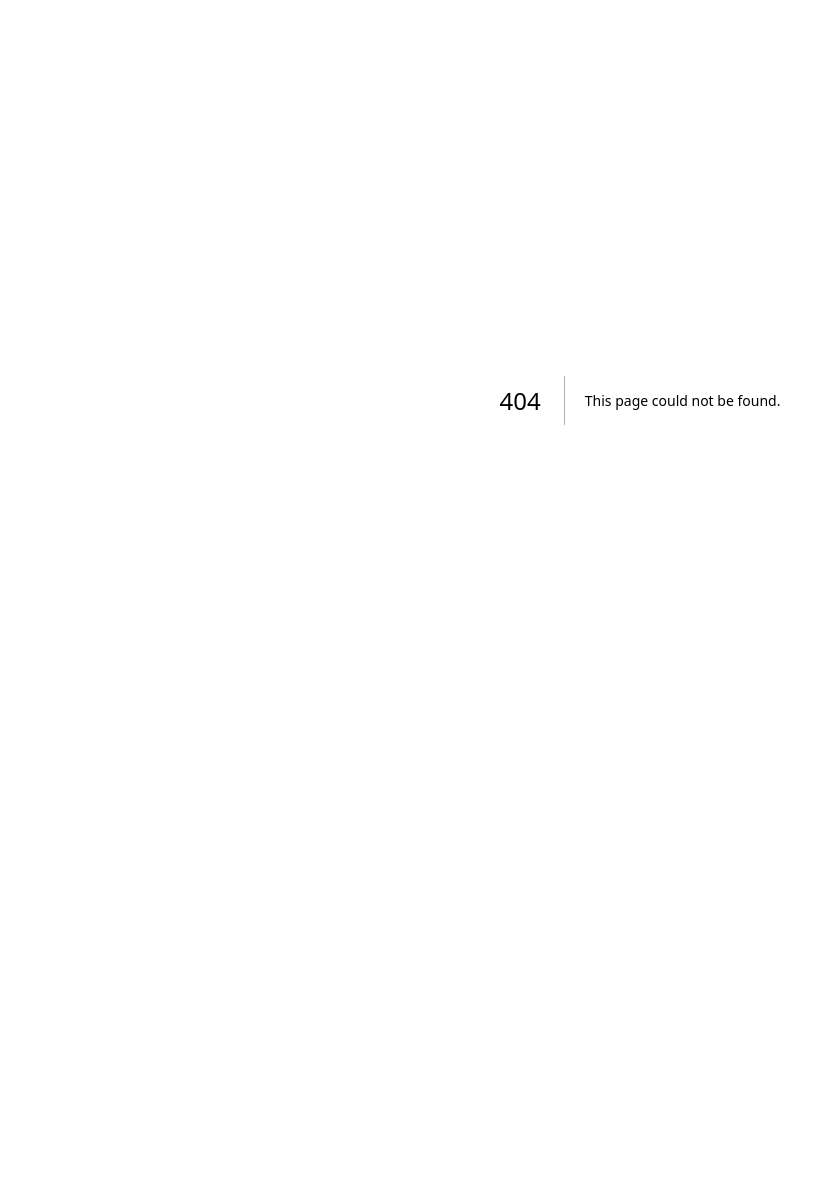
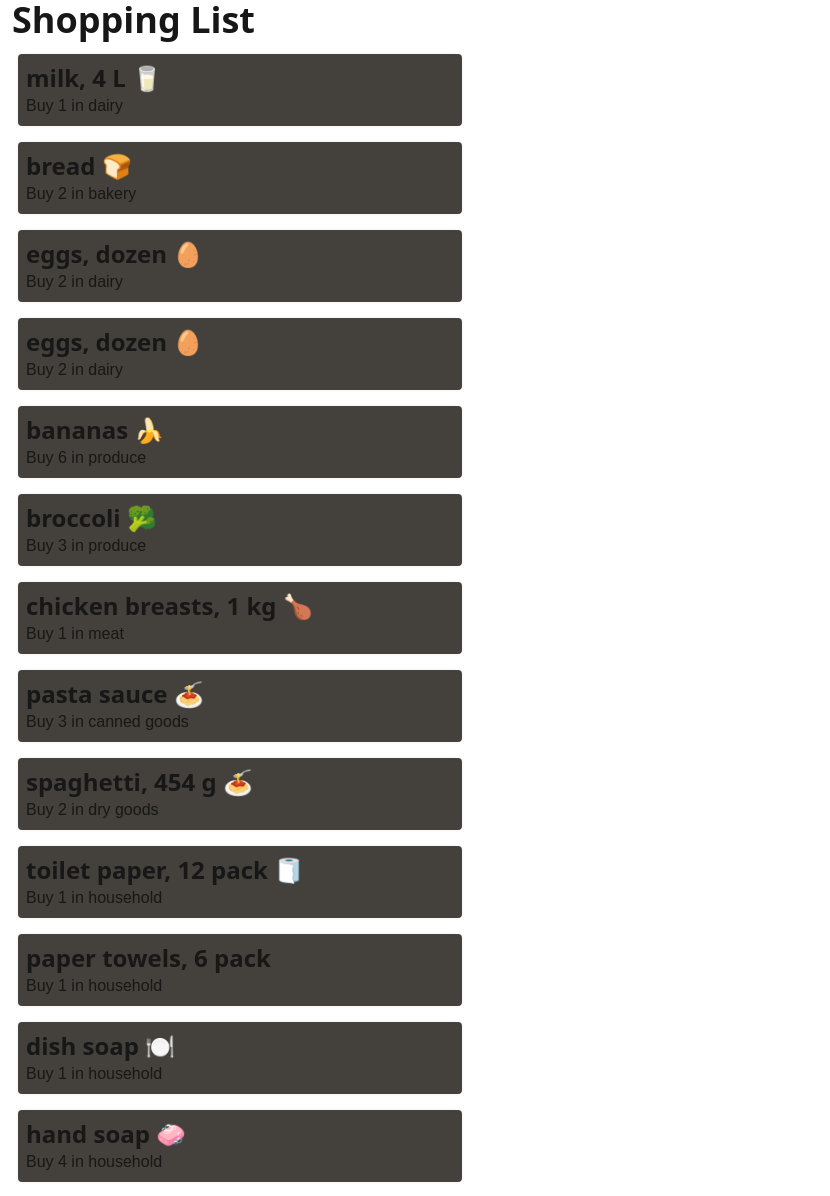
Before and after one commit to stranzn/cprg306-assignments, a Next.js app: page /week-3 in a window 1280 px wide. Before the commit this address had no page. Shown: the whole page, without its empty margins (0-830 px from the left). Before the commit the page ends 800 px from the top, so only its background shows below. Built offline with nearby package versions, Linux system fonts and the light colour scheme.

Commit message:
Completed week 3 assignment

```diff
--- a/app/page.js
+++ b/app/page.js
@@ -9,7 +9,7 @@
       <h1 className="text-4xl font-bold text-center mt-40 mr-36">CPRG 306: Web Development 2 - Assignments</h1>
       <ul className="mt-5 ml-72 pl-4 text-left">
         <li><Link href ="./week-2/" className={linkStyle}>Week 2 - Introduction to React</Link></li>
-        <li><Link href ="./week-3/objects" className={linkStyle}>Week 3</Link></li>
+        <li><Link href ="./week-3/" className={linkStyle}>Week 3 - Shopping List</Link></li>
       </ul>
     </main>
   );
--- /dev/null
+++ b/app/week-3/item-list.js
@@ -0,0 +1,94 @@
+import Item from './item';
+
+export default function ItemList(){
+
+    const item1 = {
+        name: "milk, 4 L 🥛",
+        quantity: 1,
+        category: "dairy",
+      };
+
+      const item2 = {
+        name: "bread 🍞",
+        quantity: 2,
+        category: "bakery",
+      };
+
+      const item3 = {
+        name: "eggs, dozen 🥚",
+        quantity: 2,
+        category: "dairy",
+      };
+
+      const item4 = {
+        name: "bananas 🍌",
+        quantity: 6,
+        category: "produce",
+      };
+
+      const item5 = {
+        name: "broccoli 🥦",
+        quantity: 3,
+        category: "produce",
+      };
+
+      const item6 = {
+        name: "chicken breasts, 1 kg 🍗",
+        quantity: 1,
+        category: "meat",
+      };
+
+      const item7 = {
+        name: "pasta sauce 🍝",
+        quantity: 3,
+        category: "canned goods",
+      };
+
+      const item8 = {
+        name: "spaghetti, 454 g 🍝",
+        quantity: 2,
+        category: "dry goods",
+      };
+
+      const item9 = {
+        name: "toilet paper, 12 pack 🧻",
+        quantity: 1,
+        category: "household",
+      };
+
+      const item10 = {
+        name: "paper towels, 6 pack",
+        quantity: 1,
+        category: "household",
+      };
+
+      const item11 = {
+        name: "dish soap 🍽️",
+        quantity: 1,
+        category: "household",
+      };
+
+      const item12 = {
+        name: "hand soap 🧼",
+        quantity: 4,
+        category: "household",
+      };
+
+      return(
+        <div>
+            <Item name = {item1.name} quantity={item1.quantity} category={item1.category}/>
+            <Item name = {item2.name} quantity={item2.quantity} category={item2.category}/>
+            <Item name = {item3.name} quantity={item3.quantity} category={item3.category}/>
+            <Item name={item3.name} quantity={item3.quantity} category={item3.category}/>
+            <Item name={item4.name} quantity={item4.quantity} category={item4.category}/>
+            <Item name={item5.name} quantity={item5.quantity} category={item5.category}/>
+            <Item name={item6.name} quantity={item6.quantity} category={item6.category}/>
+            <Item name={item7.name} quantity={item7.quantity} category={item7.category}/>
+            <Item name={item8.name} quantity={item8.quantity} category={item8.category}/>
+            <Item name={item9.name} quantity={item9.quantity} category={item9.category}/>
+            <Item name={item10.name} quantity={item10.quantity} category={item10.category}/>
+            <Item name={item11.name} quantity={item11.quantity} category={item11.category}/>
+            <Item name={item12.name} quantity={item12.quantity} category={item12.category}/>
+        </div>
+    );
+}
--- /dev/null
+++ b/app/week-3/item.js
@@ -0,0 +1,15 @@
+
+export default function Item({name, quantity, category}){
+    return(
+        <div>
+            <ul>
+                <li>
+                    <div className="max-w-md p-2 m-3 ml-4 background-color: bg-stone-700 border-2 border-zinc-50 rounded-md">
+                        <p className="font-bold text-2xl font-sans">{name}</p>
+                        <p>Buy {quantity} in {category}</p>
+                    </div>
+                </li>
+            </ul>
+        </div>
+    );
+}
--- /dev/null
+++ b/app/week-3/page.js
@@ -0,0 +1,11 @@
+import ItemList from "./item-list";
+
+export default function Page () {
+    return(
+        <main>
+            <title>Week 3 Assignment</title>
+            <h1 className="mb-3 ml-3 text-4xl font-bold font-sans">Shopping List</h1>
+            <ItemList/>
+        </main>
+    );
+};
```
Also changed, not shown: app/week-3/objects/page.js (deleted), app/week-3/props/page.js (deleted).
